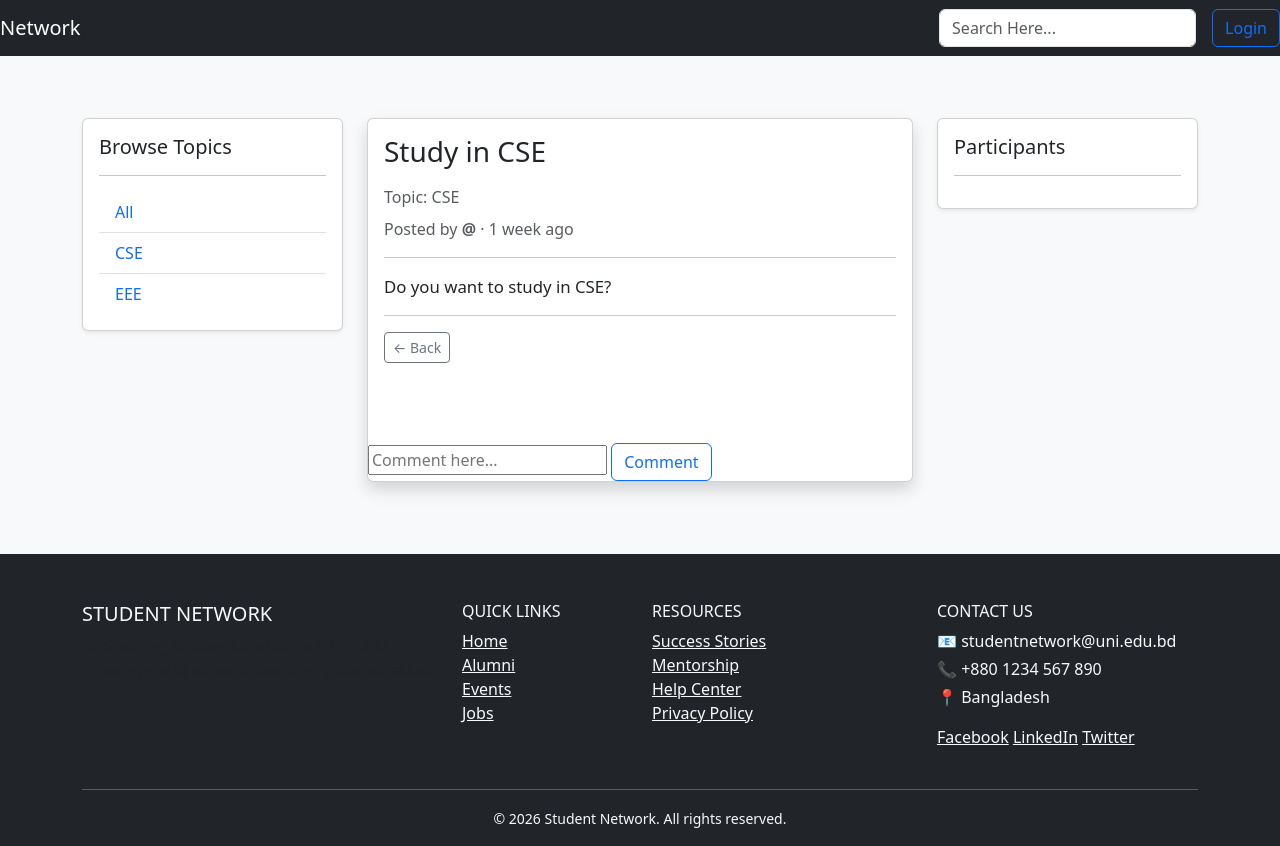
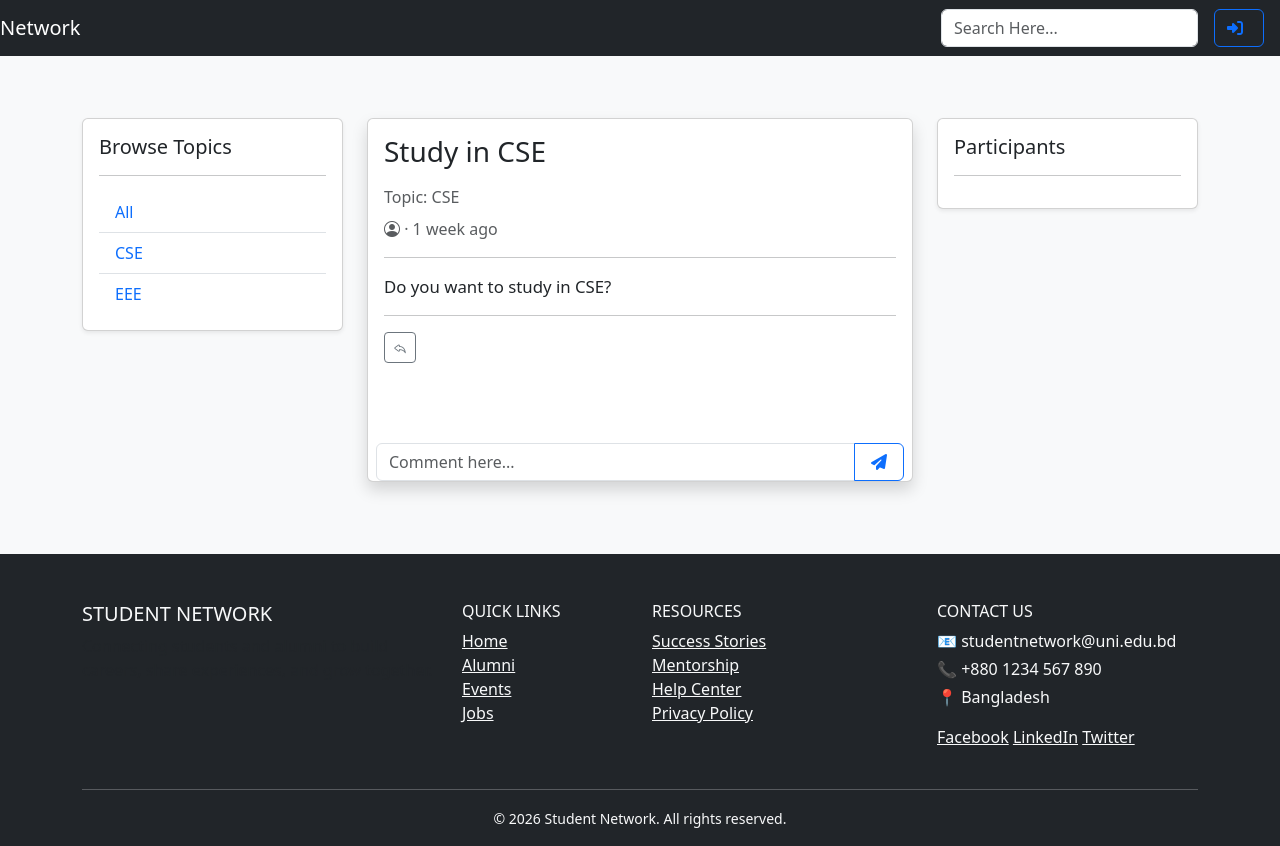
Before and after one commit to MdRaselHosen/SocialNetwork, a Django app: page /post-details/1/ in a window 1280 px wide. Run offline with Django 5.2, Linux system fonts and the light colour scheme; data comes from the database, SQL or seed files in the repository; both versions use the stored data as it was after the commit.

Commit message:
add icons in buttons

```diff
--- a/base/templates/base/post-details.html
+++ b/base/templates/base/post-details.html
@@ -19,8 +19,7 @@
 
             {% for topic in topics %}
             <li class="list-group-item">
-                <a href="{% url 'room' %}?q={{ topic.name }}"
-                   class="text-decoration-none">
+              <a href="{% url 'room' %}?q={{ topic.name }}" class="text-decoration-none">
                 {{ topic.name }}
               </a>
             </li>
@@ -42,8 +41,8 @@
           </p>
 
           <p class="text-muted">
-            Posted by
-            <strong>@{{ room.host.username|capfirst }}</strong>
+            <i class="bi bi-person-circle"></i>
+            <strong>{{ room.host.username|capfirst }}</strong>
             · {{ room.created|timesince }} ago
           </p>
 
@@ -58,18 +57,16 @@
 
           <div class="d-flex justify-content-between">
             <a href="{% url 'room' %}" class="btn btn-outline-secondary btn-sm">
-              ← Back
+              <i class="bi bi-reply"></i>
             </a>
 
             {% if user.is_authenticated and room.host == request.user %}
             <div>
-                <a href="{% url 'update-room' room.id %}"
-                   class="btn btn-outline-primary btn-sm">
-                  Edit
+              <a href="{% url 'update-room' room.id %}" class="btn btn-outline-primary btn-sm">
+                <i class="bi bi-pencil-square"></i>
               </a>
-                <a href="{% url 'delete-room' room.id %}"
-                   class="btn btn-outline-danger btn-sm">
-                  Delete
+              <a href="{% url 'delete-room' room.id %}" class="btn btn-outline-danger btn-sm">
+                <i class="bi bi-trash"></i>
               </a>
             </div>
             {% endif %}
@@ -80,18 +77,23 @@
             <p>@{{message.user.username}} {{message.created | timesince}}</p>
             <p>{{message}}</p>
             {% if request.user == room.host or request.user == message.user %}
-            <a href="{% url 'delete-message' message.id %}" class="btn btn-outline-danger">Delete</a>
+            <a href="{% url 'delete-message' message.id %}" class="btn btn-outline-danger"><i
+                class="bi bi-trash"></i></a>
             {% endif %}
             {% endfor %}
           </div>
 
 
         </div>
-        <div class="mt-3">
+        <div class="mt-3 px-2">
           <form method="POST">
             {% csrf_token %}
-                <input type="text" name="comment" placeholder="Comment here...">
-                <button type="submit" class="btn btn-outline-primary">Comment</button>
+            <div class="input-group">
+              <input type="text" name="comment" class="form-control" placeholder="Comment here...">
+              <button type="submit" class="btn btn-outline-primary px-3">
+                <i class="fa-solid fa-paper-plane"></i>
+              </button>
+            </div>
           </form>
         </div>
       </div>
--- a/base/templates/base/room.html
+++ b/base/templates/base/room.html
@@ -32,7 +32,7 @@
       <div class="d-flex justify-content-between align-items-center mb-3">
         <h5>{{ rooms_count }} rooms available</h5>
         <a href="{% url 'create-room' %}" class="btn btn-primary btn-sm">
-          + Create Room
+          + Create Post
         </a>
       </div>
 
--- a/templates/main.html
+++ b/templates/main.html
@@ -1,15 +1,29 @@
-<!DOCTYPE html>
+<!doctype html>
 {% load static %}
 <html>
   <head>
-        <meta charset="utf-8">
-        <meta http-equiv="X-UA-Compatible" content="IE=edge">
+    <meta charset="utf-8" />
+    <meta http-equiv="X-UA-Compatible" content="IE=edge" />
     <title>Networks</title>
-        <meta name="description" content="">
-        <meta name="viewport" content="width=device-width, initial-scale=1">
-        <link rel="stylesheet" href="https://cdn.jsdelivr.net/npm/bootstrap@5.3.3/dist/css/bootstrap.min.css" integrity="sha384-QWTKZyjpPEjISv5WaRU9OFeRpok6YctnYmDr5pNlyT2bRjXh0JMhjY6hW+ALEwIH" crossorigin="anonymous">
+    <meta name="description" content="" />
+    <meta name="viewport" content="width=device-width, initial-scale=1" />
+    <link
+      rel="stylesheet"
+      href="https://cdn.jsdelivr.net/npm/bootstrap@5.3.3/dist/css/bootstrap.min.css"
+      integrity="sha384-QWTKZyjpPEjISv5WaRU9OFeRpok6YctnYmDr5pNlyT2bRjXh0JMhjY6hW+ALEwIH"
+      crossorigin="anonymous"
+    />
+    <link
+      href="https://cdn.jsdelivr.net/npm/bootstrap-icons@1.11.3/font/bootstrap-icons.css"
+      rel="stylesheet"
+    />
+    <link
+      rel="stylesheet"
+      href="https://cdnjs.cloudflare.com/ajax/libs/font-awesome/6.5.1/css/all.min.css"
+    />
     <style>
-    html, body {
+      html,
+      body {
         height: 100%;
       }
 
@@ -37,22 +51,21 @@
       .login-card {
         border-radius: 10px;
       }
-    .decoration{
+      .decoration {
         text-decoration: none;
       }
-
     </style>
   </head>
   <body>
     {% include 'navbar.html' %}
-        <main>
-          {% block content %}
-
-          {% endblock %}
-        </main>
+    <main>{% block content %} {% endblock %}</main>
 
     {% include 'footer.html' %}
-        <script src="https://cdn.jsdelivr.net/npm/bootstrap@5.3.3/dist/js/bootstrap.min.js" integrity="sha384-0pUGZvbkm6XF6gxjEnlmuGrJXVbNuzT9qBBavbLwCsOGabYfZo0T0to5eqruptLy" crossorigin="anonymous"></script>
+    <script
+      src="https://cdn.jsdelivr.net/npm/bootstrap@5.3.3/dist/js/bootstrap.min.js"
+      integrity="sha384-0pUGZvbkm6XF6gxjEnlmuGrJXVbNuzT9qBBavbLwCsOGabYfZo0T0to5eqruptLy"
+      crossorigin="anonymous"
+    ></script>
     <script src="https://cdn.jsdelivr.net/npm/jquery@3.5.1/dist/jquery.slim.min.js"></script>
     <script src="https://cdn.jsdelivr.net/npm/bootstrap@4.6.2/dist/js/bootstrap.bundle.min.js"></script>
   </body>
--- a/templates/navbar.html
+++ b/templates/navbar.html
@@ -46,9 +46,11 @@
             />
           </form>
           {% if user.is_authenticated %}
-            <a href="{% url 'profile' %}" class="btn btn-outline-primary">Profile</a>
+          {% comment %} Profile {% endcomment %}
+            <a href="{% url 'profile' %}" class="btn btn-outline-primary me-3"><i class="fa-solid fa-user-circle"></i></a>
           {% else %}
-            <a href="{% url 'login' %}" class="btn btn-outline-primary">Login</a>
+          {% comment %} Login {% endcomment %}
+            <a href="{% url 'login' %}" class="btn btn-outline-primary me-3"><i class="fa-solid fa-right-to-bracket me-2"></i></a>
           {% endif %}
         </div>
       </div>
--- a/user/templates/profile.html
+++ b/user/templates/profile.html
@@ -30,9 +30,11 @@
             {% if user.bio %}
             <p class="mb-0">{{user.bio}}</p>
             {% endif %}
-            <a href="{% url 'update-profile' %}" class="btn btn-outline-primary btn-sm mt-3">Edit Profile</a>
+            {% comment %} Update profile {% endcomment %}
+            <a href="{% url 'update-profile' %}" class="btn btn-outline-primary btn-sm mt-3"><i class="bi bi-pencil-square"></i></a>
+            {% comment %} Logout {% endcomment %}
             <a href="{% url 'logout' %}" class="btn btn-outline-primary btn-sm mt-3"
-              >Logout</a
+              ><i class="fa-solid fa-right-from-bracket me-2"></i></a
             >
           </div>
           {% endif %}
```
Also changed, not shown: db.sqlite3. Lines whose indentation alone changed are shown as unchanged.
